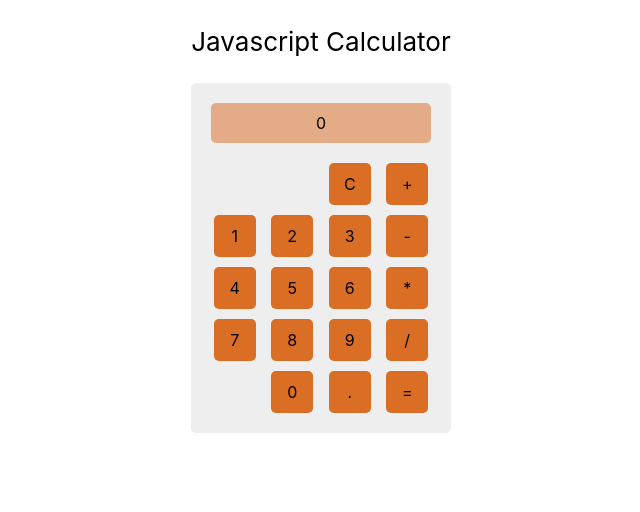
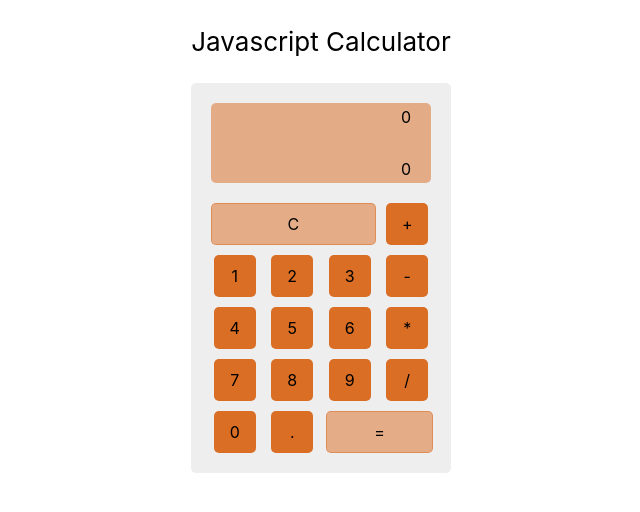
Before and after one commit to ainaperez/pomodoro-timer, a React (Create React App) app: page / in a window 1280 px wide. Shown: the top 512 px of the page, without its empty margins (319-959 px from the left). Built offline with nearby package versions, Linux system fonts and the light colour scheme.

Commit message:
major changes to fix functionality and style. Now it passes all tests except one as eval function is used to calculate operations

```diff
--- a/package.json
+++ b/package.json
@@ -46,5 +46,9 @@
       "last 1 firefox version",
       "last 1 safari version"
     ]
+  },
+  "devDependencies": {
+    "eslint": "^7.32.0",
+    "eslint-plugin-react": "^7.28.0"
   }
 }
--- a/src/App.js
+++ b/src/App.js
@@ -1,88 +1,130 @@
 import './App.scss';
 import ButtonBox from './components/ButtonBox/ButtonBox';
-import { Component } from 'react';
+import { React, Component } from 'react';
 
-const operatorsRegex = /[+\/\-.*]/gm
-const operatorsRegex2  = /[+\/.*]/gm
-const evaluateNegative  = /[+\-.]/gm
+const operatorsRegex = /[+/\-*]/g;
 
-
-class App extends Component{
+class App extends Component {
 
   constructor(props){
     super(props)
     this.state = {
       display : [0],
+      expression:[0]
     }
 
-    this.displayOperations = this.displayOperations.bind(this);
+    this.handleDigits = this.handleDigits.bind(this);
+    this.handleOperators = this.handleOperators.bind(this);
+    this.handleNumbers = this.handleNumbers.bind(this)
     this.displayResult = this.displayResult.bind(this);
     this.resetDisplay = this.resetDisplay.bind(this);
   }
 
-  displayOperations = (e) => {
+  handleDigits (e){
     e.preventDefault();
-    console.log(e.target.innerHTML)
 
-    const value = e.target.innerHTML;
+    const input = e.target.innerHTML;
+    console.log(input);
 
-     /*Checking last character added to avoid duplicates
-     with operators and decimal(++,--,**, //, ..)*/
-    const lastCharacter = this.state.display[this.state.display.length-1];
-      console.log(lastCharacter);
+    this.setState(prevState =>{
+      const prevDisplay = prevState.display,
+            prevExpress =  prevState.expression,
+            lastCharacter = prevExpress[prevExpress.length-1] ;
 
-    this.setState(prevState => {
-      console.log(prevState.display);
+      if(!operatorsRegex.test(input)){ //if input is a number
+        console.log('hey')
+        return this.handleNumbers(prevDisplay, prevExpress, lastCharacter, input)
 
+      }else{ //if input is an operator
+        return this.handleOperators(prevDisplay, prevExpress, lastCharacter, input)
+      }
+  })
+}
 
+handleNumbers(prevDisplay, prevExpress, lastCharacter, input){
+  //If it's starting point and starts from 0
+  if(prevExpress.length === 1 && prevExpress[0] === 0){
 
-      /*Check if the display only contains the default value '0'.
-      In that case, when updating the display,
-      the new values will overwrite 0, instead of adding to it. */
-      if(prevState.display[0] == 0){
-       return ({
-        display: [e.target.innerHTML]
-        })
-      }else if(operatorsRegex.test(lastCharacter) && operatorsRegex2.test(value)){
-                  return ({display: [...prevState.display]})
-                }
-      else if(evaluateNegative.test(lastCharacter) && value == '-'){
-                  return ({display: [...prevState.display]})
+    if(input == '.'){ //allow 0.xxx
+      return ({display: [...prevDisplay, ...prevExpress],
+              expression: [0, input]})
+    }else if(input == '0'){ //don't repeat 0
+    return ({
+      expression: [0]})
+    }else{ //presses number
+      return ({display: [input],
+        expression: [input]})
+      }
+  }else if(lastCharacter.match(/[+*/-]/)){
+    return ({display: [...prevDisplay, input],
+            expression: [input]})
+  }else{//if input has already started
+    //check if decimal has already been entered
+    if(input == '.' && /\./.test(prevExpress.join(''))){
+      console.log('already a decimal')
+    }else{//we enter number
+      return ({display: [...prevDisplay, input],
+        expression: [...prevExpress, input]})
+    }
+}
+}
+  handleOperators(prevDisplay, prevExpress, lastCharacter, input){
+    if(prevDisplay.length >=1 && prevExpress.length === 1 && prevExpress[0] === 0){
+      return ({display: [...prevDisplay, input],
+        expression: [input]});
+    }
+    else if(!lastCharacter.match(/[+*/-]/)){ //If we are following a number
+      return ({display: [...prevDisplay, input],
+              expression: [input]})
+    }
+    //if last character was an operator, and input is not '-', prevent repetition
+    else if(lastCharacter.match(/[+*/-]/) && input !== '-'){
+      return ({expression: [...prevExpress]})
+    }
+    //if input is '-' but is following a * or a /
+    else if(input == '-'){
+      if(/\/*/.test(lastCharacter)){
+        return ({display: [...prevDisplay, input],
+          expression: [...prevExpress, input]})
       }else{
-        console.log('normal')
-        return ({display: [...prevState.display, e.target.innerHTML]})
+        console.log('cannot enter - after + or -');
       }
-
-    })
+    }
   }
 
   displayResult(){
-    const result = eval(this.state.display.join(''));
-    console.log(result)
-    this.setState({display: [result]})
+    const display = this.state.display;
+    if(/[+*/\-.]$/.test(display.join(''))){
+      display.pop();
+    }
+    this.setState({display: [eval(display.join(''))],
+                   expression: [0]});
   }
 
   resetDisplay(){
-    this.setState({display: [0]})
+    this.setState({display: [0],
+                    expression: [0]});
   }
 
 
   render(){
 
+    const displayExpression = this.state.expression.join('');
     const displayString = this.state.display.join('');
 
-    console.log(displayString)
     return (
       <div className='App'>
         <header className='App-header'>
           <p>Javascript Calculator</p>
         </header>
-
         <main id='wrapper' className='App-main'>
           <div className='Calculator'>
-          <div id='display' className='Display'>{displayString}</div>
+          <div className='Display'>
+            <p id='display' >{displayString}</p>
+            <p>{displayExpression}</p>
+          </div>
           <ButtonBox
-            displayOperations={this.displayOperations}
+            displayOperations={this.handleDigits}
             displayResult={this.displayResult}
             resetDisplay={this.resetDisplay} />
             </div>
--- a/src/App.scss
+++ b/src/App.scss
@@ -20,20 +20,25 @@
 }
 
 .Calculator {
+  width: 220px;
   padding: 20px;
   margin: auto;
-  width: 220px;
+  background-color: $main-color;
   border-radius: 5px;
-  background-color: $main-color;
 }
 
 .Display {
+  display: flex;
+  flex-direction: column;
+  align-items: flex-end;
+  justify-content: center;
   width: 100%;
-  height: 40px;
+  height: 80px;
+  overflow-x: scroll;
   background-color: $third-color;
   border-radius: 5px;
-  overflow-x: scroll;
-  display: flex;
-  align-items: center;
-  justify-content: center;
+
+  p {
+    padding-right: 20px;
+  }
 }
--- a/src/_variables.scss
+++ b/src/_variables.scss
@@ -1,3 +1,3 @@
-$main-color: rgba(230, 230, 230, 0.678);
+$main-color: rgba(230, 230, 230, .678);
 $secondary-color: #da6e25;
 $third-color: #da6d2581;
--- a/src/components/Button/Button.js
+++ b/src/components/Button/Button.js
@@ -5,14 +5,19 @@ import './Button.scss';
 
 const Button = (props) => (
 
-  <div className="Button" id={props.id} onClick={props.handle} >
+  <div className={props.className} id={props.id} onClick={props.handle} >
     {props.value}
   </div>
 
 
 );
 
-Button.propTypes = {};
+Button.propTypes = {
+  className: PropTypes.string,
+  id: PropTypes.string,
+  handle: PropTypes.func,
+  value: PropTypes.any
+};
 
 Button.defaultProps = {};
 
--- a/src/components/Button/Button.scss
+++ b/src/components/Button/Button.scss
@@ -4,10 +4,26 @@
   display: flex;
   align-items: center;
   justify-content: center;
-  width: 40px;
   height: 40px;
+  margin: auto;
   border: 1px solid $third-color;
   border-radius: 5px;
-  margin: auto;
+}
+
+.Number {
+  width: 40px;
   background: $secondary-color;
 }
+
+.Reset {
+  grid-column: 1/4;
+  width: 100%;
+  background-color: $third-color;
+}
+
+.Result {
+  grid-row: 5/6;
+  grid-column: 3/5;
+  width: 100%;
+  background-color: $third-color;
+}
--- a/src/components/ButtonBox/ButtonBox.js
+++ b/src/components/ButtonBox/ButtonBox.js
@@ -78,9 +78,6 @@ const Numbers = [
     value: '='
   }
 ]
-
-
-
 ]
 
 class ButtonBox extends Component {
@@ -90,8 +87,6 @@ class ButtonBox extends Component {
     this.state={
       num: 0,
     }
-
-
   }
 
   render(){
@@ -101,7 +96,12 @@ class ButtonBox extends Component {
                 key={i}
                 id={number.id}
                 value={number.value}
-                handle={number.value === '=' ? this.props.displayResult :
+                className={
+                  number.value === '=' ? 'Button Result' :
+                  number.value === 'C' ? 'Button Reset' : 'Button Number'
+                }
+                handle={
+                  number.value === '=' ? this.props.displayResult :
                         number.value === 'C' ? this.props.resetDisplay :
                         this.props.displayOperations
                 } /> })
@@ -109,18 +109,17 @@ class ButtonBox extends Component {
     return(
 
     <div className="ButtonBox">
-      <div className='Space1'></div>
-      <div className='Space2'></div>
       {NumberButtons}
-
     </div>
     )
   }
 
+}
+
+ButtonBox.propTypes = {
+  displayOperations: PropTypes.func,
+  displayResult: PropTypes.func,
+  resetDisplay: PropTypes.func,
 };
 
-ButtonBox.propTypes = {};
-
-ButtonBox.defaultProps = {};
-
 export default ButtonBox;
--- a/src/components/ButtonBox/ButtonBox.scss
+++ b/src/components/ButtonBox/ButtonBox.scss
@@ -2,19 +2,10 @@
 
 .ButtonBox {
   display: grid;
-  padding-top: 20px;
-  column-gap: 10px;
   grid-template-columns: repeat(4, 1fr);
   grid-template-rows: repeat(5, 1fr);
+  column-gap: 10px;
   row-gap: 10px;
   align-items: center;
+  padding-top: 20px;
 }
-
-.Space1 {
-  grid-column: 1/3;
-}
-
-.Space2 {
-  grid-row: 5/6;
-  grid-column: 1/2;
-}
```
Also changed, not shown: .eslintrc.json (added), 1 other file (tests, documents, lock files or other folders).
